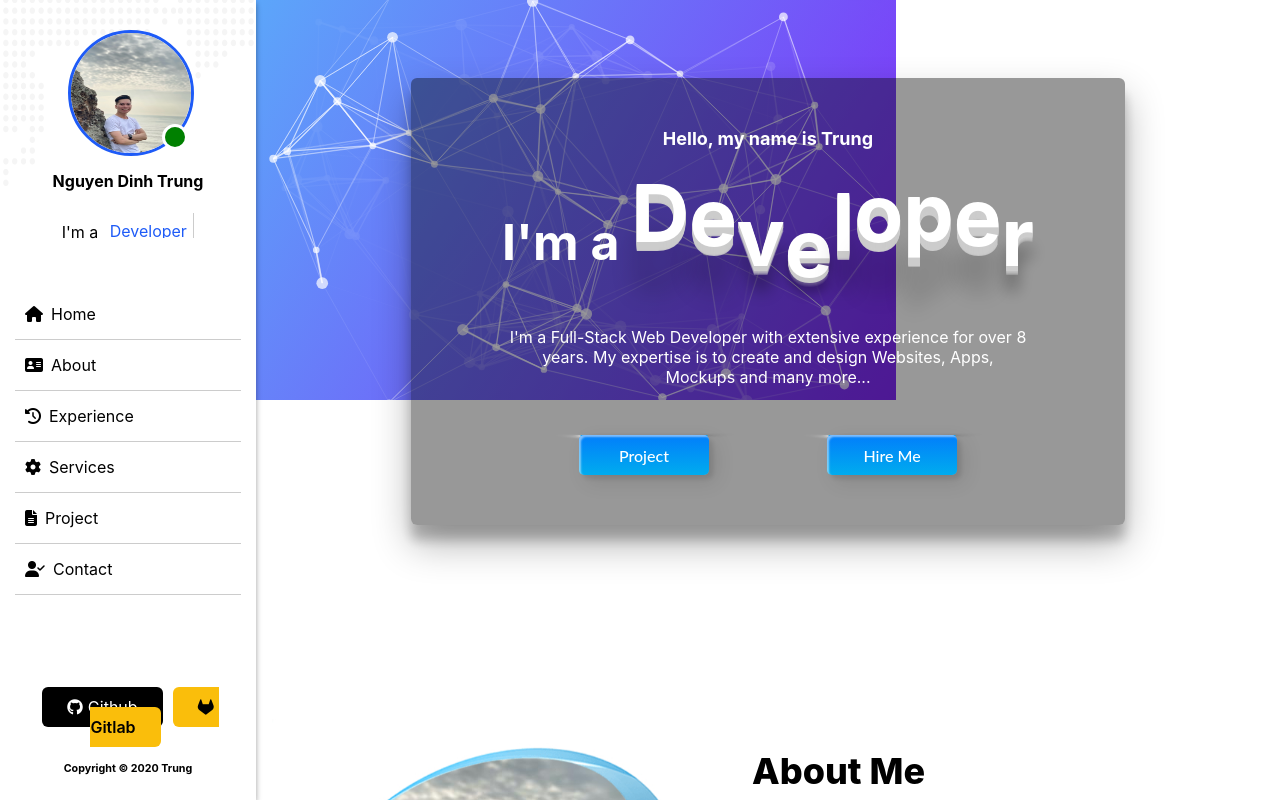
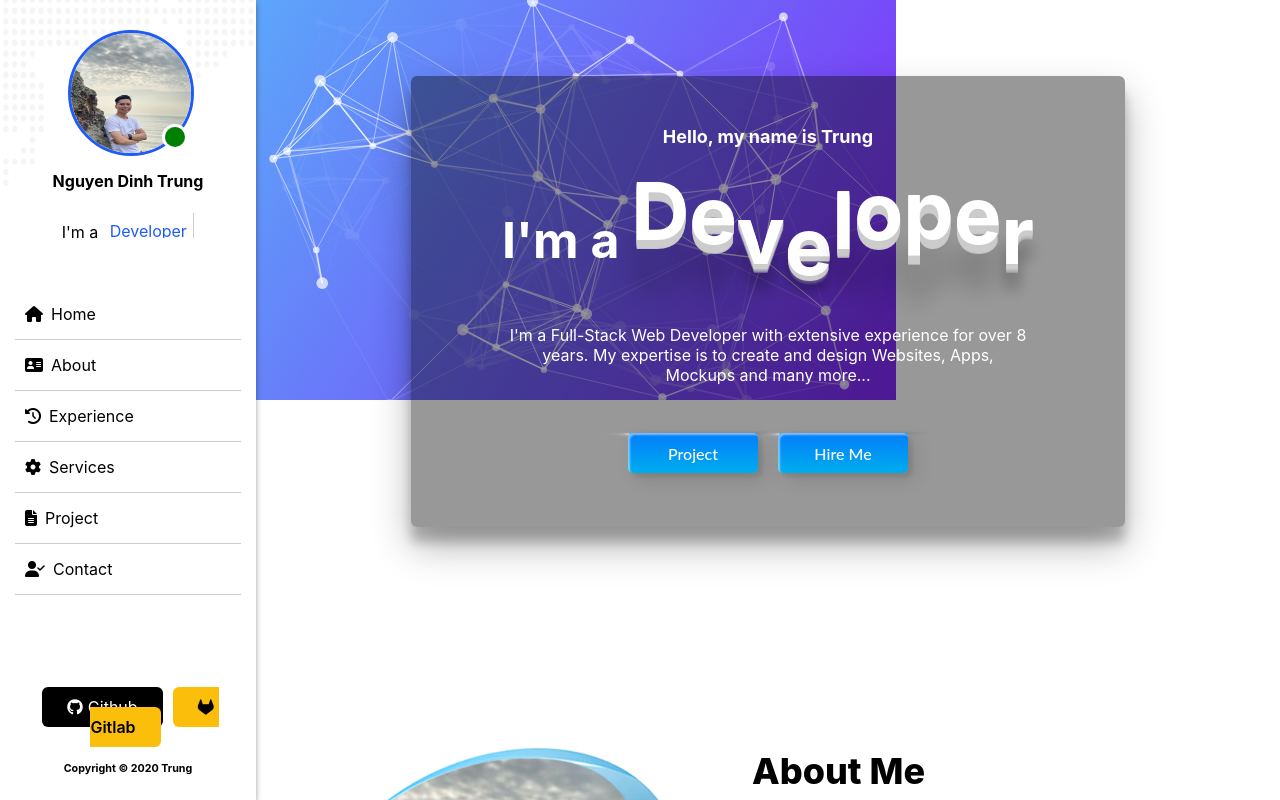
Before and after one commit to trungnd11/mylandingpage, a React (Create React App) app: page / in a window 1280 px wide. Shown: the top 800 px of the page. Built offline with nearby package versions, Linux system fonts and the light colour scheme.

Commit message:
Fix margin button home page

```diff
--- a/src/index.css
+++ b/src/index.css
@@ -10,6 +10,7 @@ body {
 
 html {
   scroll-behavior: smooth;
+  scroll-padding-top: 60px;
 }
 
 code {
--- a/src/page/home/Home.tsx
+++ b/src/page/home/Home.tsx
@@ -173,7 +173,7 @@ export default function Home() {
           and many more...
         </p>
         <div className="wapper-btn">
-          <a href="#project" className="custom-btn btn-12">
+          <a href="#project" className="custom-btn btn-12" style={{ marginRight: "20px" }}>
             <span>Click!</span>
             <span>Project</span>
           </a>
--- a/src/static/scss/_home.scss
+++ b/src/static/scss/_home.scss
@@ -82,9 +82,12 @@
     }
 
     .wapper-btn {
-      display: flex;
-      justify-content: space-evenly;
-      margin-top: 10px;
+
+      @include Responsive(XS) {
+        display: flex;
+        justify-content: space-evenly;
+        margin-top: 10px;
+      }
     }
 
     .custom-btn {
```
